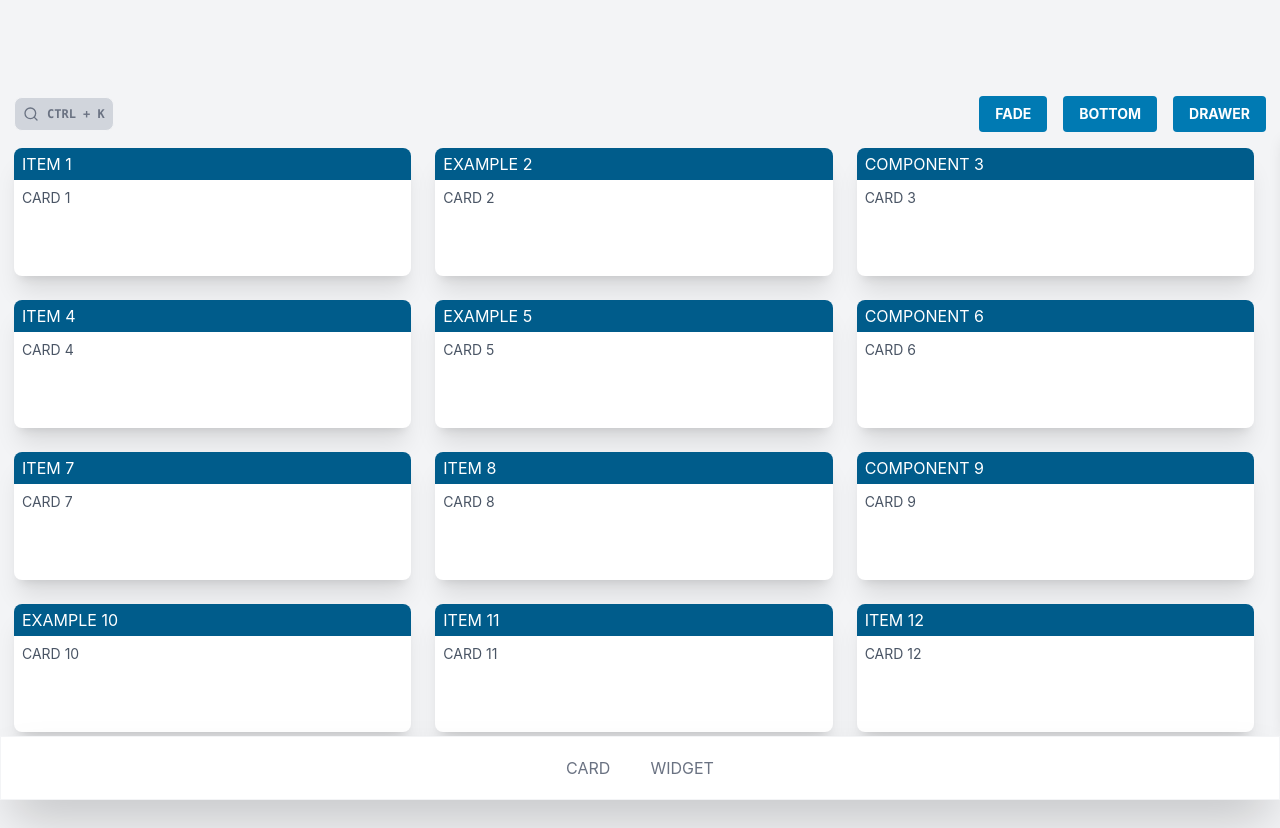
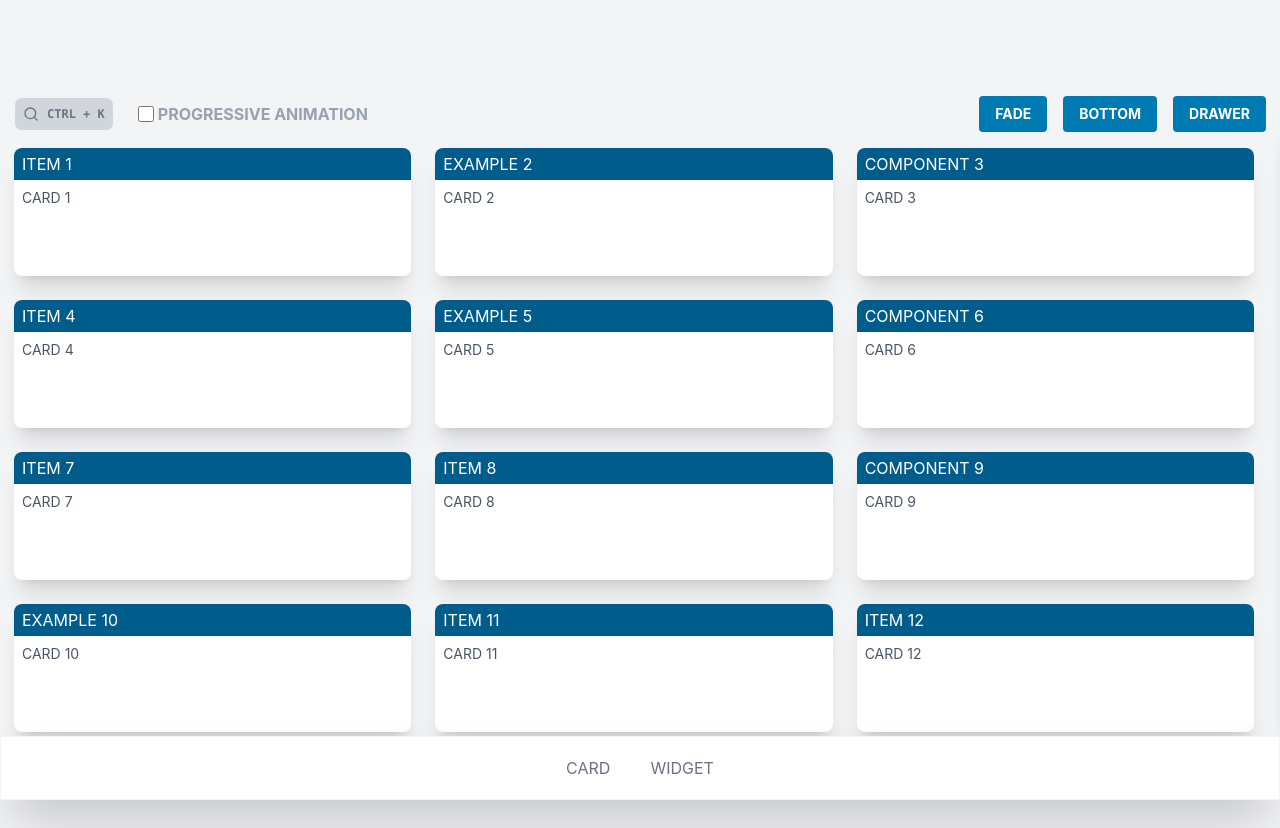
Before and after one commit to dan-alin/framer-animation, a Next.js app: page / in a window 1280 px wide. Built offline with nearby package versions, Linux system fonts and the light colour scheme.

Commit message:
feat: toggle progressive animation

```diff
--- a/app/page.tsx
+++ b/app/page.tsx
@@ -18,6 +18,8 @@ export default function Home() {
 	const [bottomOpen, setBottomOpen] = useState(false);
 	const [fadeOpen, setFadeOpen] = useState(false);
 	const [drawerOpen, setDrawerOpen] = useState(false);
+	const [progressive, setProgressive] = useState(false);
+
 	const pathname = usePathname();
 	const { open, value } = useSnapshot(searchStore);
 
@@ -43,6 +45,10 @@ export default function Home() {
 
 	const handleSearchOpen = () => {
 		searchStore.open = !open;
+	};
+
+	const handleProgressiveClick = () => {
+		setProgressive(!progressive);
 	};
 
 	useEffect(() => {
@@ -74,6 +80,7 @@ export default function Home() {
 			id="main-page"
 		>
 			<div className="flex gap-4  justify-between items-center w-full ">
+				<div className="flex items-center gap-6">
 					<kbd
 						onClick={handleSearchOpen}
 						className="text-gray-500 font-bold uppercase border border-gray-100 bg-gray-300 text-xs py-2 p-2 rounded-lg flex items-center gap-2 hover:text-gray-600 hover:bg-gray-300 cursor-pointer "
@@ -81,6 +88,17 @@ export default function Home() {
 						<SearchIcon className="  size-4" />
 						Ctrl + K
 					</kbd>
+
+					<div className=" uppercase text-gray-400 flex items-center justify-center gap-1 font-bold">
+						<input
+							type="checkbox"
+							id="progressive"
+							className="size-4 cursor-pointer"
+							onChange={handleProgressiveClick}
+						></input>
+						<label htmlFor="progressive">Progressive Animation</label>
+					</div>
+				</div>
 
 				<div className="flex justify-end items-center gap-4">
 					<Button onClick={handleFadeClick} type="button">
@@ -95,7 +113,7 @@ export default function Home() {
 					</Button>
 				</div>
 			</div>
-			<div className="flex flex-wrap w-full h-full gap-6 ">
+			<div className="flex flex-wrap w-full h-full gap-6 " key={progressive.toString()}>
 				<AnimatePresence>
 					{cards
 						.filter((card) => {
@@ -105,7 +123,13 @@ export default function Home() {
 							);
 						})
 						.map((card) => (
-							<ScaleCard key={card.id} desc={card.desc} id={card.id} title={card.title} />
+							<ScaleCard
+								key={card.id}
+								desc={card.desc}
+								id={card.id}
+								title={card.title}
+								progressive={progressive}
+							/>
 						))}
 				</AnimatePresence>
 			</div>
--- a/components/scale-card.tsx
+++ b/components/scale-card.tsx
@@ -8,9 +8,10 @@ type ScaleCardProps = {
 	id: number;
 	desc: string;
 	title: string;
+	progressive?: boolean;
 };
 
-const ScaleCard = ({ id, desc, title }: ScaleCardProps) => {
+const ScaleCard = ({ id, desc, title, progressive = false }: ScaleCardProps) => {
 	const [isAnimating, setIsAnimating] = useState(false);
 	const [x, setX] = useState(0);
 	const [y, setY] = useState(0);
@@ -40,12 +41,17 @@ const ScaleCard = ({ id, desc, title }: ScaleCardProps) => {
 
 	return (
 		<motion.div
-			initial={{ opacity: 0 }}
+			initial={{ opacity: 0, scale: 0.8 }}
 			animate={{
-				opacity: 1
+				opacity: 1,
+				scale: 1
 			}}
-			exit={{ opacity: 0 }}
-			transition={{ duration: 0.5 }}
+			exit={{ opacity: 0, scale: 0.8 }}
+			transition={{
+				duration: 0.5,
+				scale: { delay: progressive ? 0.1 * id : 0 },
+				opacity: { delay: progressive ? 0.1 * id : 0 }
+			}}
 			className=" h-32   w-[calc((100%-48px)*0.33)] "
 		>
 			<motion.div
```
Lines whose indentation alone changed are shown as unchanged.
